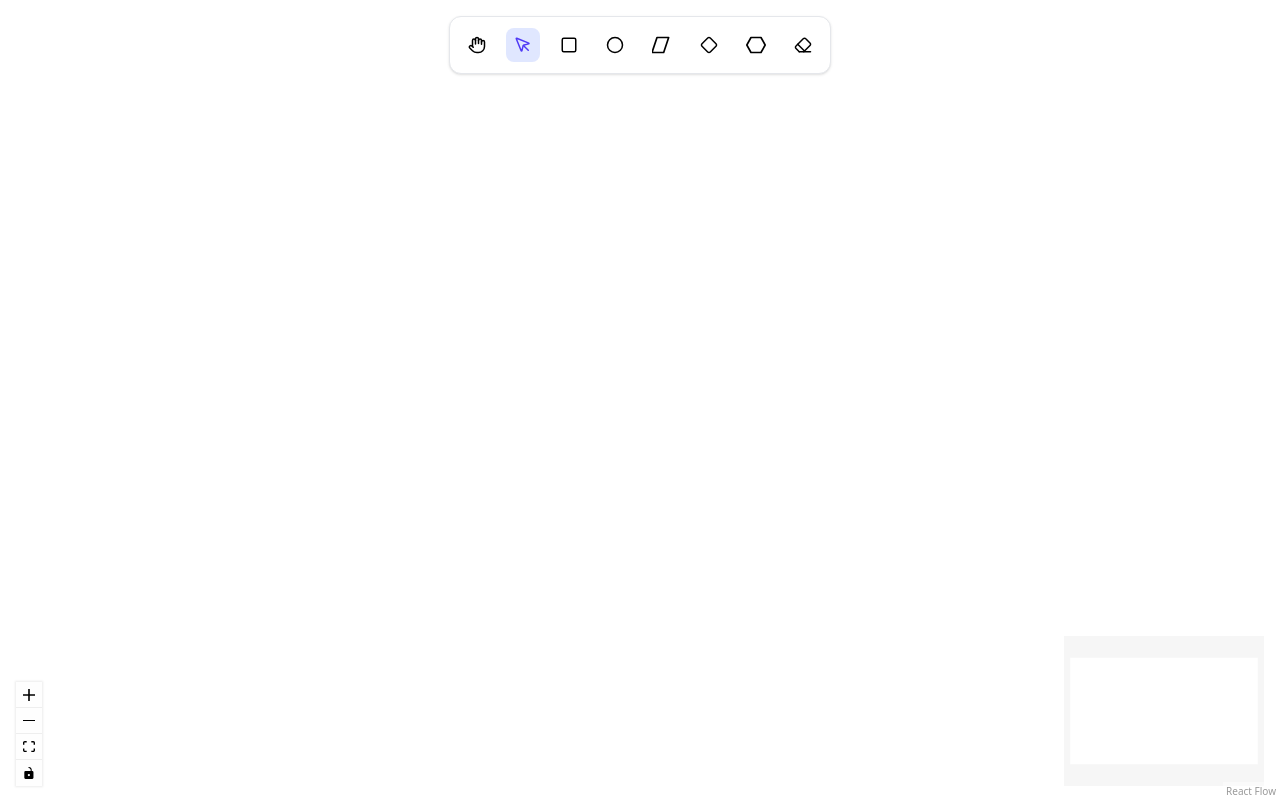
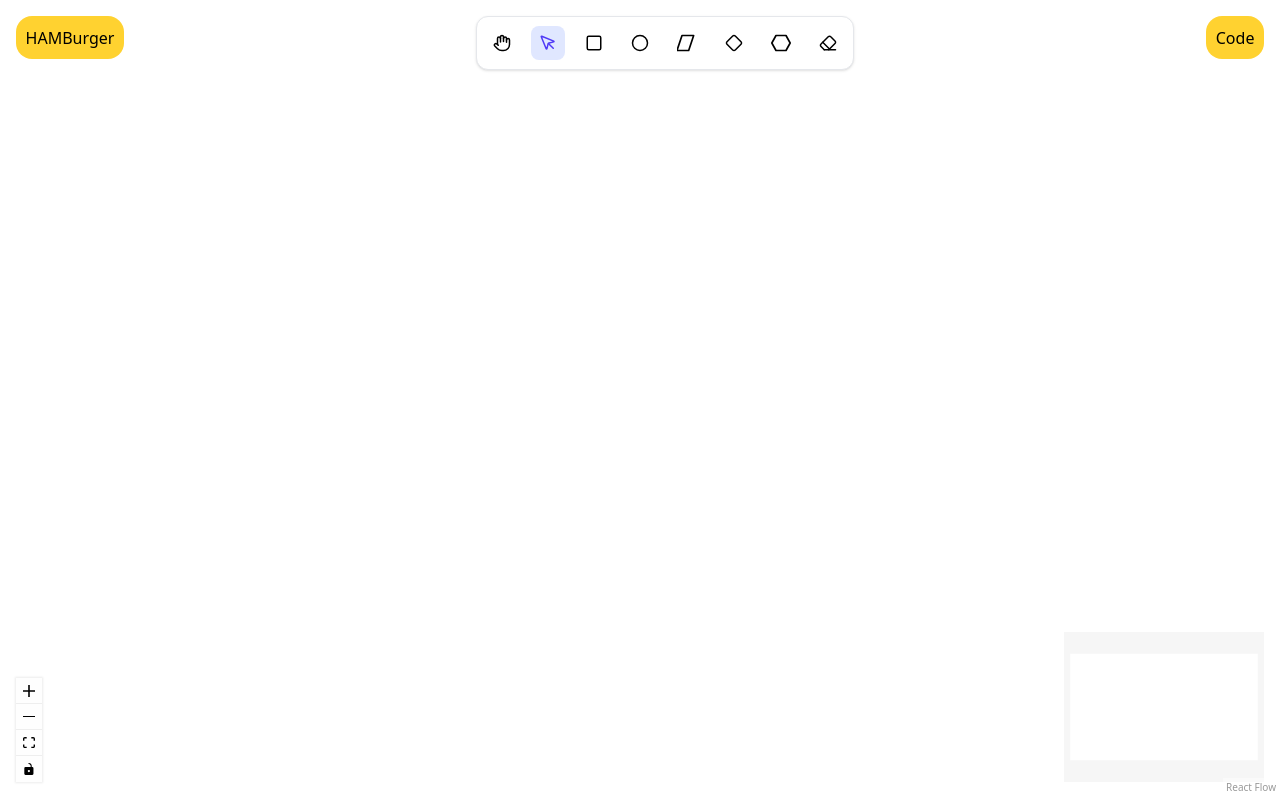
Before and after one commit to HimanshuBisht23L/Flow2Code, a React (Vite) app in the folder frontend/: page / in a window 1280 px wide. Built offline with nearby package versions, Linux system fonts and the light colour scheme.

Commit message:
Json added

```diff
--- a/frontend/src/components/Navbar2.jsx
+++ b/frontend/src/components/Navbar2.jsx
@@ -32,22 +32,30 @@ const tools = [
   { id: "parallelogram", icon: <Parallelogram />, shape: true },
   { id: "diamond", icon: <Diamond size={18} />, shape: true },
   { id: "hexagon", icon: <Hexagon />, shape: true },
-  { id: "eraser", icon: <Eraser size={18} /> },
+  { id: "eraser", icon: <Eraser size={18} />, eraser: true },
 ];
 
-export default function MinimalToolbar({ setSelectedShape, setShape, sendFlowBackend}) {
+export default function MinimalToolbar({ setSelectedShape, setShape, sendFlowBackend, setpressdelete, setpanbtn, setpointer }) {
   const [activeTool, setActiveTool] = useState("pointer");
 
   const handleClick = (tool) => {
+    setpointer(false)
     setActiveTool(tool.id);
     if (tool.shape) {
       setSelectedShape(true);
       setShape(tool.id);
     }
+    if (tool.eraser) {
+      setpressdelete(true);
+    }
   };
 
+
+
   return (
-    <div className="flex items-center gap-3 p-2.5 bg-white rounded-xl shadow border border-gray-200 w-fit mx-auto mt-4">
+    <div className="flex justify-between items-center mt-4">
+      <button className="hover:transform hover:scale-[1.05] active:scale-[0.98] transition-all duration-300 ease-in-out cursor-pointer self-start bg-amber-300 p-[.6rem] rounded-2xl ml-[1rem]" >HAMBurger</button>
+      <div className="flex items-center gap-3 p-2 bg-white rounded-xl shadow border border-gray-200 w-fit mx-auto ">
         {tools.map((tool) => (
           <button
             key={tool.id}
@@ -62,5 +70,7 @@ export default function MinimalToolbar({ setSelectedShape, setShape, sendFlowBac
           </button>
         ))}
       </div>
+      <button className="hover:transform hover:scale-[1.05] active:scale-[0.98] transition-all duration-300 ease-in-out cursor-pointer self-start bg-amber-300 p-[.6rem] rounded-2xl mr-[1rem]" onClick={sendFlowBackend}>Code</button>
+    </div>
   );
 }
--- a/frontend/src/components/Projectpage.jsx
+++ b/frontend/src/components/Projectpage.jsx
@@ -28,6 +28,8 @@ export default function Projectpage() {
     const [shape, setshape] = useState("")
     const [pressdelete, setpressdelete] = useState(false)
     const [nodeSelect, setnodeSelect] = useState(null)
+    const [panBtn, setpanbtn] = useState(false)
+    const [pointer, setpointer] = useState(true)
 
     const [editingNode, setEditingNode] = useState(null);
 
@@ -236,6 +238,10 @@ export default function Projectpage() {
                     setShape={setshape}
                     sendFlowBackend={sendFlowBackend}
                     setpressdelete={setpressdelete}
+                    setpanbtn={setpanbtn}
+                    setpointer={setpointer}
+
+
                 />
 
 
```
Also changed, not shown: 1 other file (tests, documents, lock files or other folders). Lines whose indentation alone changed are shown as unchanged.
